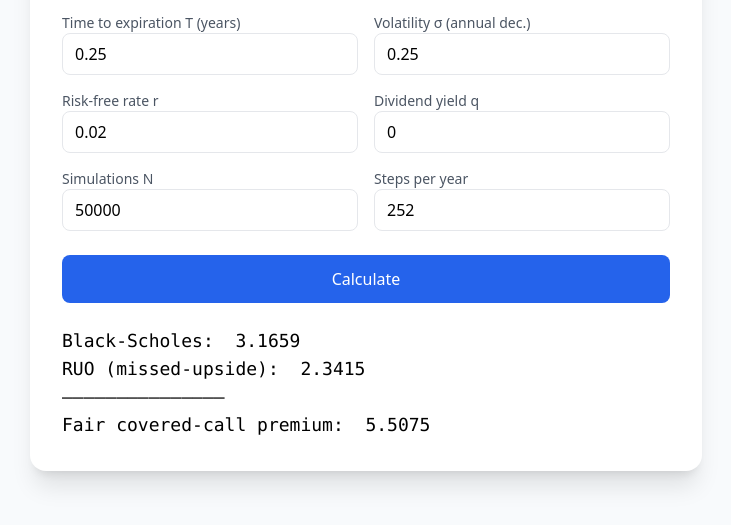
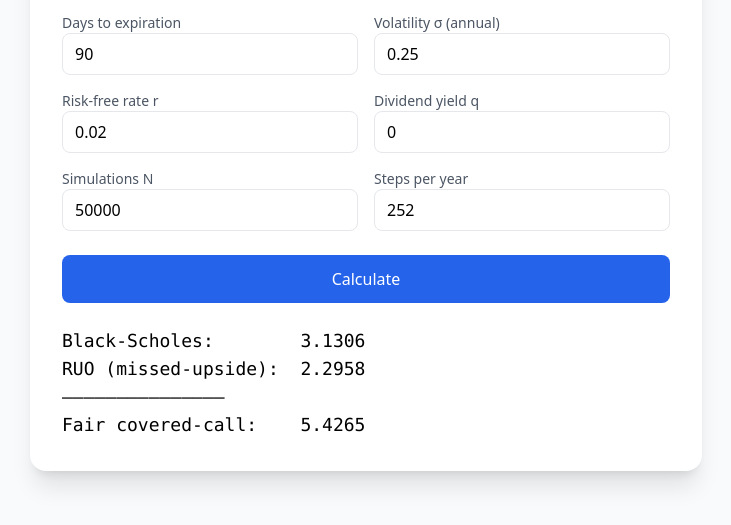
Before and after one commit to ErikNayman/OptionsCalculator, a plain HTML site: page index.html in a window 1280 px wide. Both pictures are taken after a click on the button "Calculate". Shown: the part 241-766 px from the top of the page, without its empty margins (274-1005 px from the left). Drawn offline with nearby package versions, Linux system fonts and the light colour scheme.

Commit message:
index.html

```diff
--- a/index.html
+++ b/index.html
@@ -2,10 +2,11 @@
 <html lang="en">
 <head>
   <meta charset="UTF-8">
-  <title>Covered-Call RUO Calculator</title>
+  <title>Covered-Call «Missed Upside» Calculator</title>
   <!-- Tailwind via CDN -->
   <script src="https://cdn.tailwindcss.com"></script>
 </head>
+
 <body class="bg-slate-50 min-h-screen flex items-center justify-center p-4">
   <div class="w-full max-w-2xl bg-white shadow-xl rounded-2xl p-8 space-y-6">
     <h1 class="text-2xl font-semibold text-center">Covered-Call «Missed Upside» Calculator</h1>
@@ -17,36 +18,43 @@
         <input id="S0" type="number" value="100" step="0.01"
                class="border rounded-lg px-3 py-2">
       </label>
+
       <label class="flex flex-col">
         <span class="text-sm text-gray-600">Strike K</span>
         <input id="K" type="number" value="105" step="0.01"
                class="border rounded-lg px-3 py-2">
       </label>
+
       <label class="flex flex-col">
-        <span class="text-sm text-gray-600">Time to expiration T (years)</span>
-        <input id="T" type="number" value="0.25" step="0.01"
+        <span class="text-sm text-gray-600">Days to expiration</span>
+        <input id="days" type="number" value="90" step="1"
                class="border rounded-lg px-3 py-2">
       </label>
+
       <label class="flex flex-col">
-        <span class="text-sm text-gray-600">Volatility σ (annual dec.)</span>
+        <span class="text-sm text-gray-600">Volatility σ (annual)</span>
         <input id="sigma" type="number" value="0.25" step="0.01"
                class="border rounded-lg px-3 py-2">
       </label>
+
       <label class="flex flex-col">
         <span class="text-sm text-gray-600">Risk-free rate r</span>
         <input id="r" type="number" value="0.02" step="0.0001"
                class="border rounded-lg px-3 py-2">
       </label>
+
       <label class="flex flex-col">
         <span class="text-sm text-gray-600">Dividend yield q</span>
         <input id="q" type="number" value="0" step="0.0001"
                class="border rounded-lg px-3 py-2">
       </label>
+
       <label class="flex flex-col">
         <span class="text-sm text-gray-600">Simulations N</span>
         <input id="N" type="number" value="50000" step="1000"
                class="border rounded-lg px-3 py-2">
       </label>
+
       <label class="flex flex-col">
         <span class="text-sm text-gray-600">Steps per year</span>
         <input id="steps" type="number" value="252" step="1"
@@ -64,71 +72,86 @@
     <div id="output" class="text-lg font-mono whitespace-pre-wrap"></div>
   </div>
 
+<!-- ╔═════════ Script ═════════╗ -->
 <script>
-  // ——— Black-Scholes call price ———
+/* ---------- Black-Scholes ---------- */
 function bsCall(S, K, T, r, q, sigma) {
   if (T <= 0) return Math.max(S - K, 0);
-      const d1 = (Math.log(S/K) + (r - q + 0.5 * sigma**2) * T) /
+  const d1 = (Math.log(S / K) + (r - q + 0.5 * sigma ** 2) * T) /
              (sigma * Math.sqrt(T));
   const d2 = d1 - sigma * Math.sqrt(T);
-      const N = x => 0.5 * (1 + erf(x / Math.SQRT2));
-      return S * Math.exp(-q*T) * N(d1) - K * Math.exp(-r*T) * N(d2);
+  const N  = x => 0.5 * (1 + erf(x / Math.SQRT2));
+  return S * Math.exp(-q * T) * N(d1) - K * Math.exp(-r * T) * N(d2);
 }
-  // ——— error-function approximation ———
-  function erf(x) {
-      // Abramowitz & Stegun 7.1.26
+
+/* ---------- erf approximation ---------- */
+function erf(x) {                       /* Abramowitz & Stegun 7.1.26 */
   const sign = x < 0 ? -1 : 1;
   x = Math.abs(x);
-      const a1=0.254829592, a2=-0.284496736, a3=1.421413741,
-            a4=-1.453152027, a5=1.061405429, p=0.3275911;
+  const a1 = 0.254829592, a2 = -0.284496736, a3 = 1.421413741,
+        a4 = -1.453152027, a5 =  1.061405429, p  = 0.3275911;
   const t = 1 / (1 + p * x);
-      const y = 1 - (((((a5*t + a4)*t + a3)*t + a2)*t + a1)*t) *
-                     Math.exp(-x*x);
+  const y = 1 - (((((
+       a5*t + a4)*t + a3)*t + a2)*t + a1)*t) * Math.exp(-x * x);
   return sign * y;
 }
-  // ——— Monte-Carlo RUO estimate ———
+
+/* ---------- Monte-Carlo RUO ---------- */
 function estimateRUO(S0, K, T, r, q, sigma, N, stepsPerYear) {
-      const dt = T / Math.ceil(T*stepsPerYear);
-      const drift = (r - q - 0.5*sigma**2) * dt;
+  const totalSteps = Math.ceil(T * stepsPerYear);
+  const dt    = T / totalSteps;
+  const drift = (r - q - 0.5 * sigma ** 2) * dt;
   const diff  = sigma * Math.sqrt(dt);
+
   let lossSum = 0, lossCount = 0;
 
   for (let i = 0; i < N; i++) {
     let S = S0, hit = false;
-          for (let t = 0; t < T; t += dt) {
+    for (let s = 0; s < totalSteps; s++) {
       S *= Math.exp(drift + diff * randn_bm());
       if (!hit && S >= K) hit = true;
     }
-          if (hit && S < K) {
+    if (hit && S < K) {           // «достигли и откатились»
       lossSum += (K - S);
       lossCount++;
     }
   }
   return lossCount ? lossSum / N : 0;
 }
-  // Normal RNG (Box-Muller)
+
+/* ---------- Normal RNG (Box-Muller) ---------- */
 function randn_bm() {
-      let u=0,v=0;
-      while (u===0) u=Math.random();
-      while (v===0) v=Math.random();
-      return Math.sqrt(-2.0*Math.log(u)) * Math.cos(2.0*Math.PI*v);
+  let u = 0, v = 0;
+  while (u === 0) u = Math.random();
+  while (v === 0) v = Math.random();
+  return Math.sqrt(-2.0 * Math.log(u)) * Math.cos(2.0 * Math.PI * v);
 }
 
-  // ——— Main button action ———
+/* ---------- Main button ---------- */
 document.getElementById('calcBtn').onclick = () => {
   const g = id => parseFloat(document.getElementById(id).value);
-     const S0=g('S0'), K=g('K'), T=g('T'), sigma=g('sigma'),
-           r=g('r'), q=g('q'), N=g('N'), steps=g('steps');
 
-     const bs  = bsCall(S0,K,T,r,q,sigma);
-     const ruo = estimateRUO(S0,K,T,r,q,sigma,N,steps);
-     const fair= bs + ruo;
+  const S0    = g('S0');
+  const K     = g('K');
+  const days  = g('days');
+  const sigma = g('sigma');
+  const r     = g('r');
+  const q     = g('q');
+  const N     = g('N');
+  const steps = g('steps');
+
+  const basis = 365;           // поменяйте на 252 для «торговых» дней
+  const T = days / basis;
+
+  const bs  = bsCall(S0, K, T, r, q, sigma);
+  const ruo = estimateRUO(S0, K, T, r, q, sigma, N, steps);
+  const fair = bs + ruo;
 
   document.getElementById('output').textContent =
-       `Black-Scholes:  ${bs.toFixed(4)}
+`Black-Scholes:        ${bs.toFixed(4)}
 RUO (missed-upside):  ${ruo.toFixed(4)}
 ———————————————
-Fair covered-call premium:  ${fair.toFixed(4)}`;
+Fair covered-call:    ${fair.toFixed(4)}`;
 };
 </script>
 </body>
```
Lines whose indentation alone changed are shown as unchanged.
